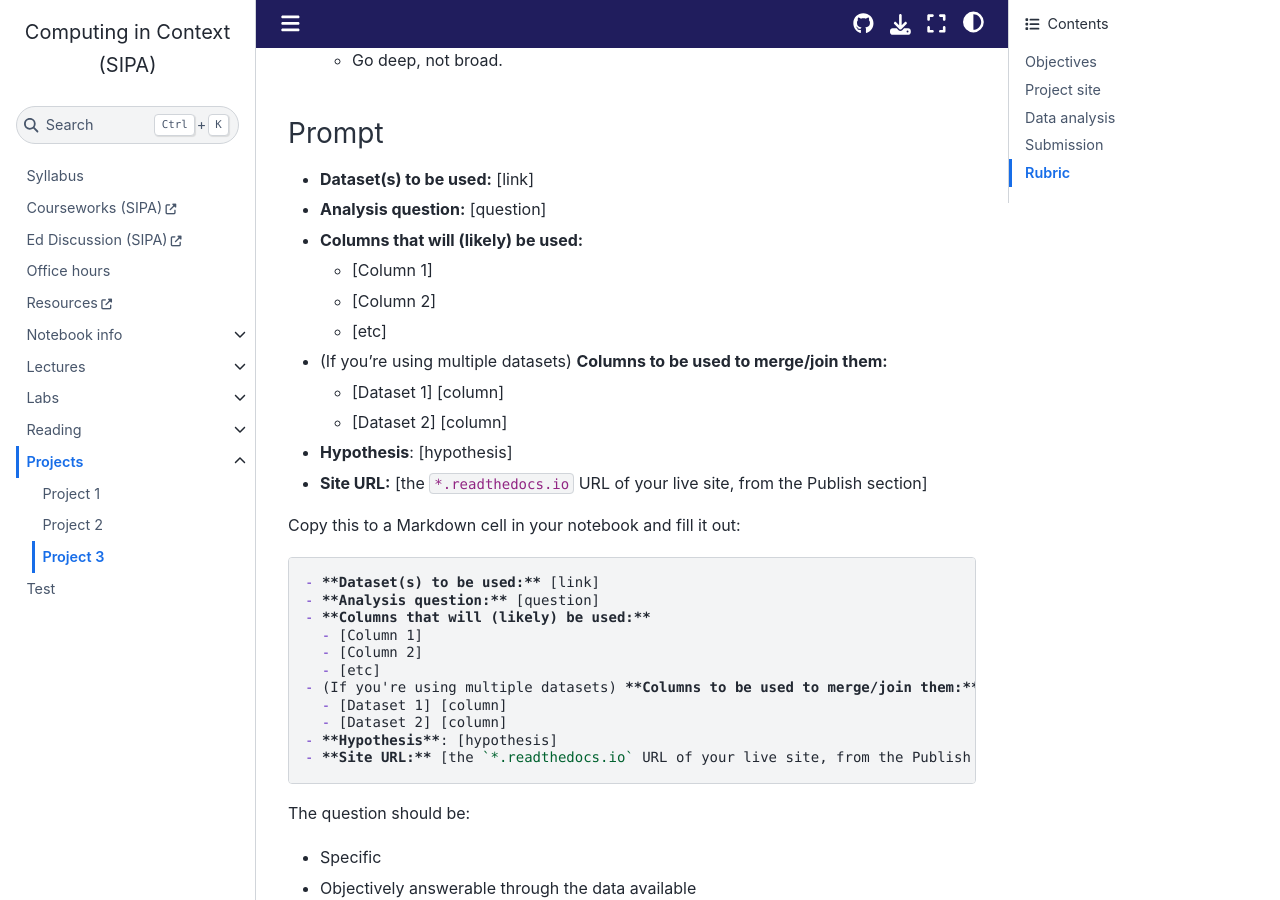
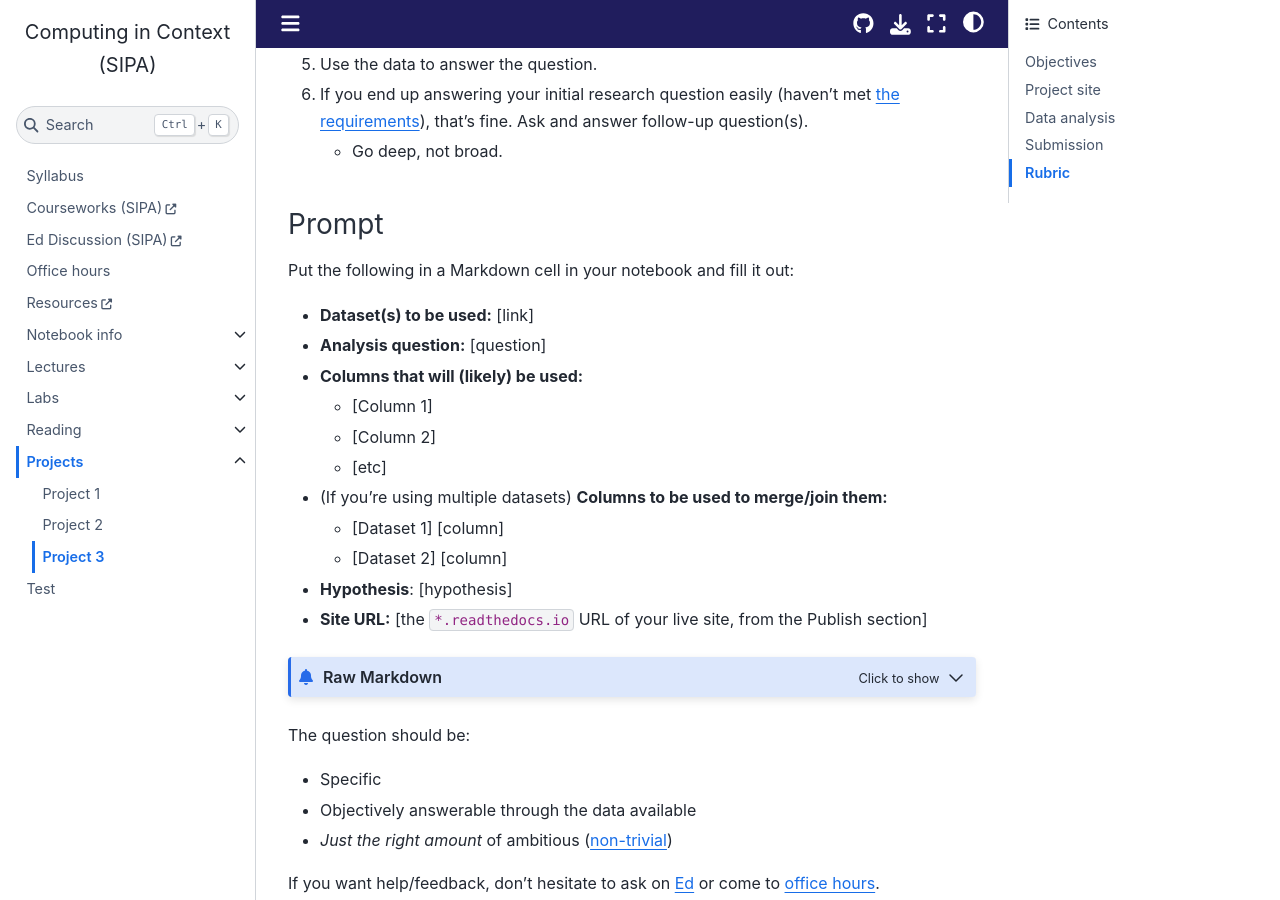
Before and after one commit to afeld/computing-in-context, a Jupyter Book: the page built from project_3.md, in a window 1280 px wide and 900 px high, scrolled down 2761 px. Built offline with Jupyter Book 1.0.4 settings and Sphinx 7.4.7 and the Sphinx Book theme 1.1.4, drawn with Linux system fonts in a browser that asks for light colours; pages that are not in the unit, such as notebooks, are missing from menus; comment, search, counter and statistics services are not loaded; some of the changed text lies outside the part shown.

Commit message:
use admonitions throughout Project 3 page

````diff
--- a/project_3.md
+++ b/project_3.md
@@ -32,7 +32,7 @@
 
 [Build](lab_12.ipynb#build-the-site) and [preview](lab_12.ipynb#view-the-site-locally) as many times as you need to confirm things show up as expected.
 
-```{note}
+```{tip}
 You can press the up arrow on your keyboard to get to [previously-run commands](https://www.thomas-krenn.com/en/wiki/Bash_history), rather than having to re-type it each time.
 ```
 
@@ -42,7 +42,9 @@
 
 You are more than welcome to customize the site as much as you like, but it's recommended that you complete the Project first.
 
+```{caution}
 Please do not include your Lab notebooks in your site, per the [Academic Integrity Policy](index.md#academic-integrity).
+```
 
 ### Publish
 
@@ -91,17 +93,22 @@
 
 ### Prompt
 
+Put the following in a Markdown cell in your notebook and fill it out:
+
 <!-- https://myst-parser.readthedocs.io/en/latest/syntax/organising_content.html#inserting-other-documents-directly-into-the-current-document -->
 
 ```{include} src/project_3_prompt.md
 
 ```
 
-Copy this to a Markdown cell in your notebook and fill it out:
+:::{admonition} Raw Markdown
+:class: dropdown
 
 ```{literalinclude} src/project_3_prompt.md
 :language: md
 ```
+
+:::
 
 The question should be:
 
@@ -148,7 +155,3 @@
 - 50% [General project requirements](notebooks.md#projects)
 - 40% Non-trivial
 - 10% Visualization(s) meet [the requirements](notebooks.md#visualizations)
-
-```
-
-```
````
Also changed, not shown: other parts of project_3.md (+1 -1 lines).
